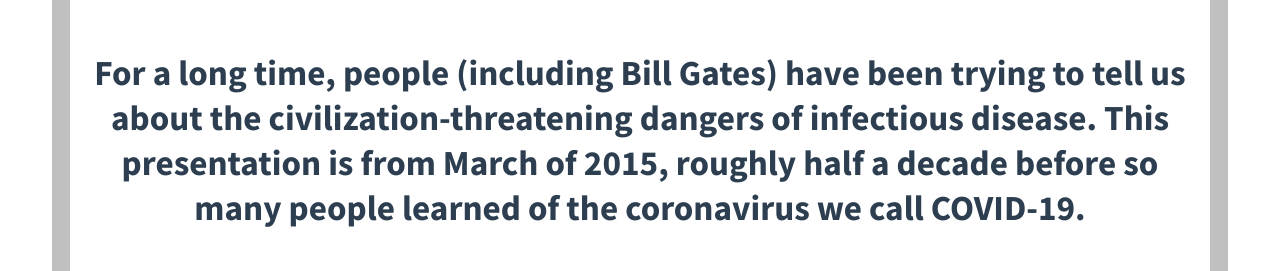
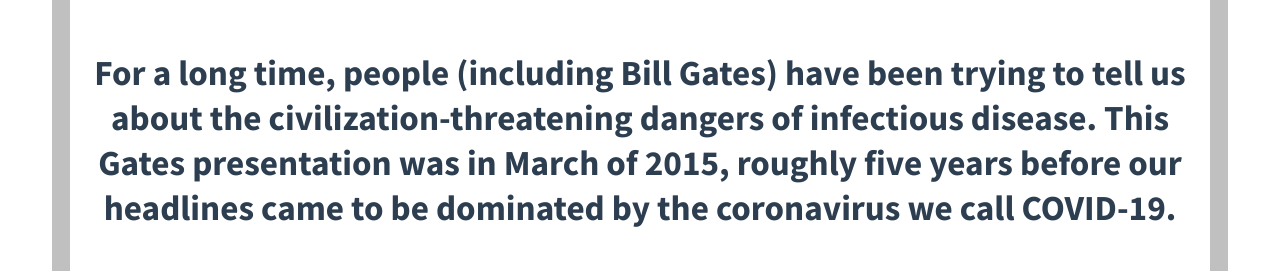
Before and after one commit to bamacanuck/blog-a-tron, a plain HTML site: page index.html in a window 1280 px wide. Shown: the part 681-952 px from the top of the page. Drawn offline with Linux system fonts and the light colour scheme.

Commit message:
more mods to top pseudo-subtitle wording... ...

```diff
--- a/index.html
+++ b/index.html
@@ -34,7 +34,7 @@
     <br>
 
     <h2>
-        For a long time, people (including Bill Gates) have been trying to tell us about the civilization-threatening dangers of infectious disease. This presentation is from March of 2015, roughly half a decade before so many people learned of the coronavirus we call COVID-19.
+        For a long time, people (including Bill Gates) have been trying to tell us about the civilization-threatening dangers of infectious disease. This Gates presentation was in March of 2015, roughly five years before our headlines came to be dominated by the coronavirus we call COVID-19.
 
     </h2>
 
```
